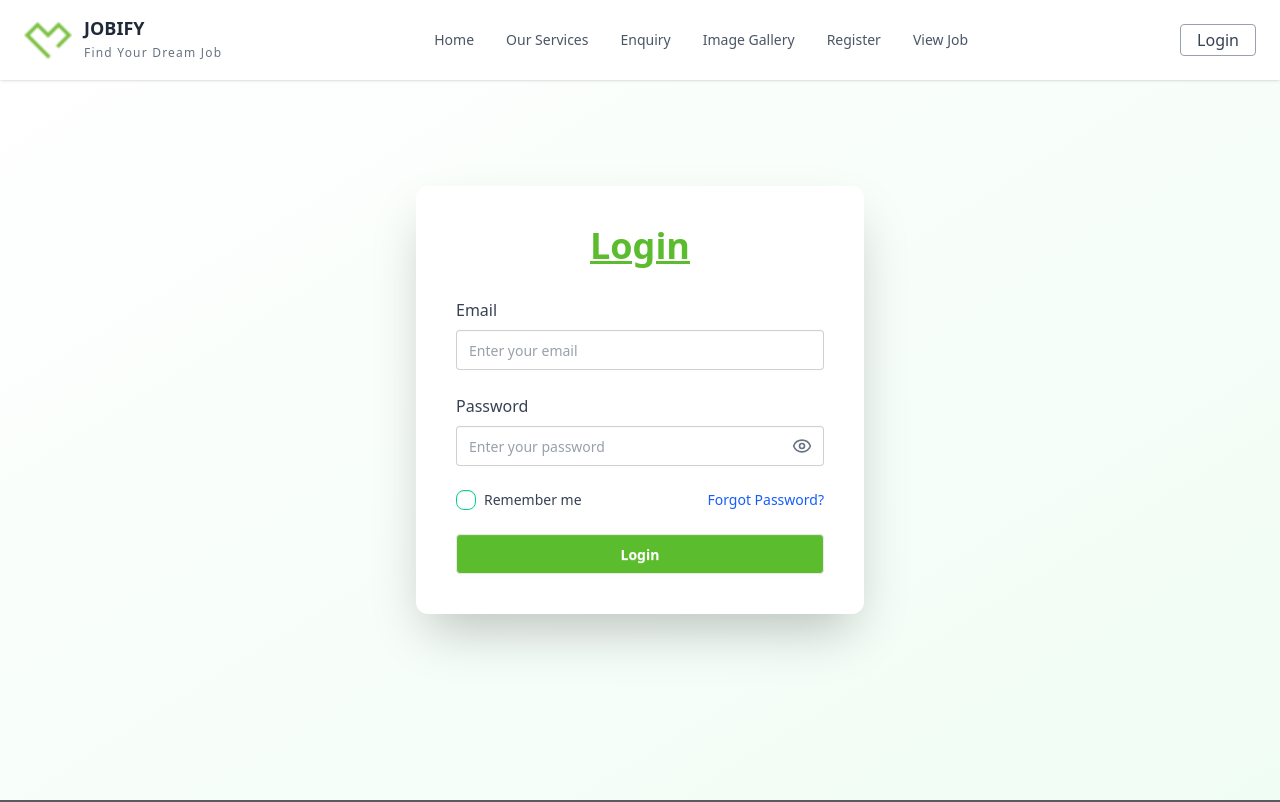
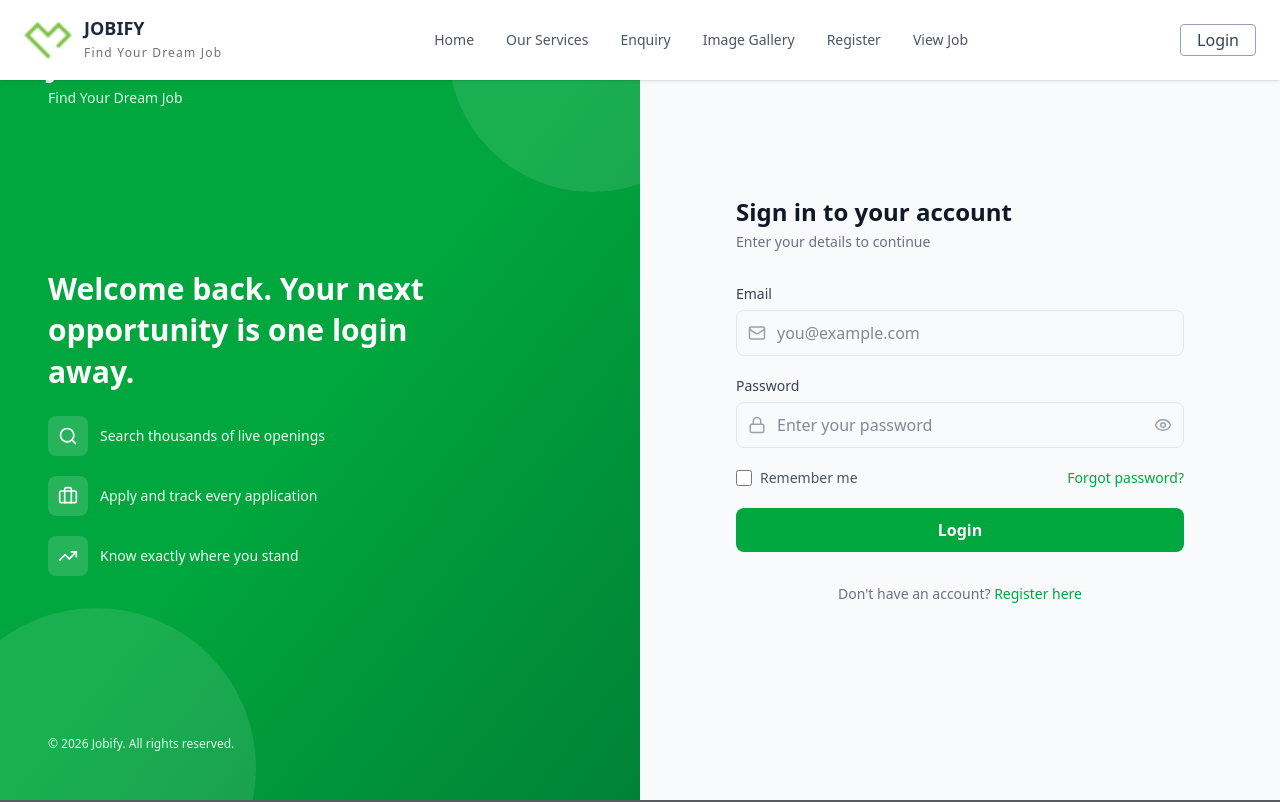
Before and after one commit to iamdipanshugupta/JobProject, a React (Vite) app in the folder FrontEnd/: page /login in a window 1280 px wide. Shown: the top 802 px of the page. Built offline with nearby package versions, Linux system fonts and the light colour scheme; no server answers.

Commit message:
feat: Implement job search functionality with filter options for location, company, qualification, and job type

```diff
--- a/FrontEnd/src/Admin/JobManagement.jsx
+++ b/FrontEnd/src/Admin/JobManagement.jsx
@@ -11,6 +11,7 @@ const JobsManagement = () => {
     title: "",
     company: "",
     location: "",
+    salary: "",
     qualification: "",
     experience: "",
     jobType: "",
@@ -57,7 +58,7 @@ const JobsManagement = () => {
         editingJobId ? prev.map((j) => (j._id === data._id ? data : j)) : [...prev, data]
       );
 
-      setJob({ title: "", company: "", location: "", qualification: "", experience: "", jobType: "", description: "" });
+      setJob({ title: "", company: "", location: "", salary: "", qualification: "", experience: "", jobType: "", description: "" });
       setEditingJobId(null);
     } catch (err) {
       console.error("Error saving job:", err);
@@ -94,6 +95,7 @@ const JobsManagement = () => {
         <input name="title" placeholder="Job Title" className="border p-2 w-full" onChange={handleChange} value={job.title} />
         <input name="company" placeholder="Company" className="border p-2 w-full" onChange={handleChange} value={job.company} />
         <input name="location" placeholder="Location" className="border p-2 w-full" onChange={handleChange} value={job.location} />
+        <input name="salary" placeholder="Salary (e.g. ₹5-8 LPA)" className="border p-2 w-full" onChange={handleChange} value={job.salary} />
         <input name="qualification" placeholder="Qualification" className="border p-2 w-full" onChange={handleChange} value={job.qualification} />
         <input name="experience" placeholder="Experience" className="border p-2 w-full" onChange={handleChange} value={job.experience} />
         <select name="jobType" className="border p-2 w-full" onChange={handleChange} value={job.jobType}>
@@ -114,6 +116,7 @@ const JobsManagement = () => {
             <th className="border p-2">Title</th>
             <th className="border p-2">Company</th>
             <th className="border p-2">Location</th>
+            <th className="border p-2">Salary</th>
             <th className="border p-2">Qualification</th>
             <th className="border p-2">Type</th>
             <th className="border p-2">Actions</th>
@@ -125,6 +128,7 @@ const JobsManagement = () => {
               <td className="border p-2">{j.title}</td>
               <td className="border p-2">{j.company}</td>
               <td className="border p-2">{j.location}</td>
+              <td className="border p-2">{j.salary || "Not disclosed"}</td>
               <td className="border p-2">{j.qualification}</td>
               <td className="border p-2 capitalize">{j.jobType}</td>
               <td className="border p-2 space-x-2">
--- a/FrontEnd/src/JobSeeker/ApplyJob.jsx
+++ b/FrontEnd/src/JobSeeker/ApplyJob.jsx
@@ -1,8 +1,10 @@
 import React, { useState, useEffect } from "react";
 import { useNavigate } from "react-router-dom";
 import toast, { Toaster } from "react-hot-toast";
+import { FaMapMarkerAlt, FaBuilding, FaMoneyBillWave, FaGraduationCap, FaBriefcase } from "react-icons/fa";
 import  API_BASE_URL  from "../config/api.js";
-import { getToken } from "../utils/auth.js";
+import { getToken, getUserId } from "../utils/auth.js";
+
 const ApplyJob = () => {
   const navigate = useNavigate();
 
@@ -12,36 +14,14 @@ const ApplyJob = () => {
   const [loading, setLoading] = useState(false);
   const [selectedResume, setSelectedResume] = useState(null);
 
-
-  // jobSeekerId state ensures it's available before submitting
-  const [jobSeekerId, setJobSeekerId] = useState(undefined);
+  const jobSeekerId = getUserId();
 
   useEffect(() => {
-    const storedUserId = localStorage.getItem("userId");
-    const storedUser = localStorage.getItem("user");
-
-    if (storedUserId) {
-      setJobSeekerId(storedUserId);
-    } else if (storedUser) {
-      try {
-        const parsed = JSON.parse(storedUser);
-        setJobSeekerId(parsed?.id || null);
-      } catch {
-        setJobSeekerId(null);
-      }
-    } else {
-      setJobSeekerId(null);
-    }
-  }, []);
-
-
-  useEffect(() => {
-    if (jobSeekerId === null) {
+    if (!jobSeekerId) {
       toast.error("Please login first to apply for a job!");
       navigate("/login");
     }
   }, [jobSeekerId, navigate]);
-
 
   useEffect(() => {
     const fetchJobs = async () => {
@@ -58,15 +38,10 @@ const ApplyJob = () => {
     fetchJobs();
   }, []);
 
+  const selectedJob = jobs.find((j) => j._id === jobId);
+
   const handleApply = async (e) => {
     e.preventDefault();
-
-  const jobSeekerId = localStorage.getItem("jobSeekerId");
-  if (!jobSeekerId) {
-    toast.error("User not found. Please login again.");
-    navigate("/login");
-    return;
-  }
 
     if (!jobId) {
       toast.error("Please select a job to apply for.");
@@ -78,7 +53,6 @@ const ApplyJob = () => {
     try {
       const formData = new FormData();
       formData.append("jobId", jobId);
-    formData.append("jobSeekerId", jobSeekerId);
       formData.append("coverLetter", coverLetter || "");
 
       if (selectedResume) {
@@ -92,11 +66,12 @@ const ApplyJob = () => {
       });
 
       const data = await res.json();
-    if (!res.ok) throw new Error(data.msg || "Failed to apply");
+      if (!res.ok) throw new Error(data.message || "Failed to apply");
 
-    toast.success(data.msg || "✅ Applied Successfully!");
+      toast.success(data.message || "✅ Applied Successfully!");
       setJobId("");
       setCoverLetter("");
+      setSelectedResume(null);
     } catch (err) {
       console.error("Error applying for job:", err);
       toast.error(err.message || "❌ Failed to apply for job");
@@ -106,12 +81,14 @@ const ApplyJob = () => {
   };
 
   return (
-    <div className="p-6 bg-white rounded shadow text-gray-900 max-w-md mx-auto">
+    <div className="p-6 bg-white rounded shadow text-gray-900 max-w-2xl mx-auto">
       <Toaster position="top-right" />
-      <h2 className="text-green-500 font-bold text-xl mb-4">Apply for a Job</h2>
+      <h2 className="text-green-600 font-bold text-xl mb-4">Apply for a Job</h2>
 
-     <form onSubmit={handleApply} className="space-y-3">
+      <form onSubmit={handleApply} className="space-y-4">
         {/* Job Dropdown */}
+        <div>
+          <label className="block text-sm font-medium text-gray-700 mb-1">Select Job</label>
           <select
             value={jobId}
             onChange={(e) => setJobId(e.target.value)}
@@ -120,12 +97,46 @@ const ApplyJob = () => {
             <option value="">-- Select a Job --</option>
             {jobs.map((job) => (
               <option key={job._id} value={job._id}>
-        {job.title}
+                {job.title} — {job.company} ({job.location})
               </option>
             ))}
           </select>
+        </div>
+
+        {/* Job details preview — shows once a job is picked, so you know exactly what you're applying to */}
+        {selectedJob && (
+          <div className="bg-green-50 border border-green-200 rounded-lg p-4">
+            <h3 className="font-bold text-gray-900 text-lg mb-2">{selectedJob.title}</h3>
+            <div className="grid grid-cols-1 sm:grid-cols-2 gap-2 text-sm text-gray-700">
+              <p className="flex items-center gap-2">
+                <FaBuilding className="text-green-600" /> {selectedJob.company}
+              </p>
+              <p className="flex items-center gap-2">
+                <FaMapMarkerAlt className="text-green-600" /> {selectedJob.location}
+              </p>
+              <p className="flex items-center gap-2">
+                <FaMoneyBillWave className="text-green-600" />
+                {selectedJob.salary || "Salary not disclosed"}
+              </p>
+              <p className="flex items-center gap-2">
+                <FaGraduationCap className="text-green-600" /> {selectedJob.qualification}
+              </p>
+              <p className="flex items-center gap-2 sm:col-span-2">
+                <FaBriefcase className="text-green-600" />
+                {selectedJob.experience} · <span className="capitalize">{selectedJob.jobType}</span>
+              </p>
+            </div>
+            {selectedJob.description && (
+              <p className="text-sm text-gray-600 mt-3 border-t border-green-200 pt-3">
+                {selectedJob.description}
+              </p>
+            )}
+          </div>
+        )}
 
         {/* Cover Letter */}
+        <div>
+          <label className="block text-sm font-medium text-gray-700 mb-1">Cover Letter (optional)</label>
           <textarea
             placeholder="Write a cover letter (optional)"
             className="border p-2 w-full rounded text-gray-900"
@@ -133,28 +144,30 @@ const ApplyJob = () => {
             value={coverLetter}
             onChange={(e) => setCoverLetter(e.target.value)}
           />
+        </div>
 
         {/* Resume File Input */}
+        <div>
+          <label className="block text-sm font-medium text-gray-700 mb-1">Resume</label>
           <input
             type="file"
+            accept=".pdf,.doc,.docx"
             onChange={(e) => setSelectedResume(e.target.files[0])}
             className="border p-2 w-full rounded text-gray-900"
           />
+        </div>
 
         {/* Submit Button */}
         <button
           type="submit"
-    className={`bg-green-500 text-white p-2 rounded w-full transition ${
-      loading || jobSeekerId === null
-        ? "opacity-70 cursor-not-allowed"
-        : "hover:bg-green-600"
+          className={`bg-green-600 text-white p-2.5 rounded w-full font-medium transition ${
+            loading ? "opacity-70 cursor-not-allowed" : "hover:bg-green-700"
           }`}
-    disabled={loading || jobSeekerId === null}
+          disabled={loading}
         >
           {loading ? "Applying..." : "Apply"}
         </button>
       </form>
-
     </div>
   );
 };
--- a/FrontEnd/src/JobSeeker/SearchJob.jsx
+++ b/FrontEnd/src/JobSeeker/SearchJob.jsx
@@ -102,6 +102,7 @@ const SearchJob = () => {
               <th className="border p-2">Title</th>
               <th className="border p-2">Company</th>
               <th className="border p-2">Location</th>
+              <th className="border p-2">Salary</th>
               <th className="border p-2">Qualification</th>
               <th className="border p-2">Type</th>
               <th className="border p-2">Action</th>
@@ -113,6 +114,7 @@ const SearchJob = () => {
                 <td className="border p-2">{job.title}</td>
                 <td className="border p-2">{job.company}</td>
                 <td className="border p-2">{job.location}</td>
+                <td className="border p-2">{job.salary || "Not disclosed"}</td>
                 <td className="border p-2">{job.qualification}</td>
                 <td className="border p-2 capitalize">{job.jobType}</td>
                 <td className="border p-2">
--- a/FrontEnd/src/pages/Login.jsx
+++ b/FrontEnd/src/pages/Login.jsx
@@ -1,8 +1,8 @@
 import { useState, useEffect } from "react";
 import axios from "axios";
-import { Eye, EyeOff } from "lucide-react";
+import { Eye, EyeOff, Mail, Lock, Briefcase, Search, TrendingUp } from "lucide-react";
 import toast, { Toaster } from "react-hot-toast";
-import { useNavigate } from "react-router-dom";
+import { useNavigate, Link } from "react-router-dom";
 import { saveAuthData, getToken, getRole } from "../utils/auth.js";
 import API_BASE_URL from "../config/api.js";
 
@@ -47,64 +47,131 @@ const Login = () => {
   };
 
   return (
-    <div className="bg-gradient-to-br from-white to-green-50 min-h-screen flex items-center justify-center px-4">
+    <div className="min-h-screen flex">
       <Toaster position="top-right" />
-      <div className="max-w-md w-full bg-white text-gray-700 p-10 rounded-xl shadow-2xl">
-        <h2 className="text-4xl font-bold text-center text-[#5bbc2e] mb-8 underline">Login</h2>
 
-        <form className="space-y-6" onSubmit={handleSubmit}>
+      {/* Left branded panel — hidden on mobile */}
+      <div className="hidden lg:flex lg:w-1/2 bg-gradient-to-br from-green-600 via-green-600 to-green-700 text-white p-12 flex-col justify-between relative overflow-hidden">
+        {/* Decorative background circles */}
+        <div className="absolute -top-24 -right-24 w-72 h-72 bg-white/10 rounded-full" />
+        <div className="absolute -bottom-32 -left-16 w-80 h-80 bg-white/10 rounded-full" />
+
+        <div className="relative z-10">
+          <h1 className="text-3xl font-bold tracking-tight">JOBIFY</h1>
+          <p className="text-green-100 text-sm mt-1">Find Your Dream Job</p>
+        </div>
+
+        <div className="relative z-10 max-w-sm">
+          <h2 className="text-3xl font-bold leading-snug mb-6">
+            Welcome back. Your next opportunity is one login away.
+          </h2>
+
+          <div className="space-y-5">
+            <div className="flex items-center gap-3">
+              <span className="bg-white/15 p-2.5 rounded-lg">
+                <Search size={20} />
+              </span>
+              <p className="text-sm text-green-50">Search thousands of live openings</p>
+            </div>
+            <div className="flex items-center gap-3">
+              <span className="bg-white/15 p-2.5 rounded-lg">
+                <Briefcase size={20} />
+              </span>
+              <p className="text-sm text-green-50">Apply and track every application</p>
+            </div>
+            <div className="flex items-center gap-3">
+              <span className="bg-white/15 p-2.5 rounded-lg">
+                <TrendingUp size={20} />
+              </span>
+              <p className="text-sm text-green-50">Know exactly where you stand</p>
+            </div>
+          </div>
+        </div>
+
+        <p className="relative z-10 text-xs text-green-100">© {new Date().getFullYear()} Jobify. All rights reserved.</p>
+      </div>
+
+      {/* Right side — login form */}
+      <div className="w-full lg:w-1/2 flex items-center justify-center bg-gray-50 px-6 py-12">
+        <div className="max-w-md w-full">
+          {/* Mobile-only brand header */}
+          <div className="lg:hidden text-center mb-8">
+            <h1 className="text-2xl font-bold text-green-600">JOBIFY</h1>
+            <p className="text-gray-500 text-sm">Find Your Dream Job</p>
+          </div>
+
+          <h2 className="text-2xl font-bold text-gray-900 mb-1">Sign in to your account</h2>
+          <p className="text-gray-500 text-sm mb-8">Enter your details to continue</p>
+
+          <form className="space-y-5" onSubmit={handleSubmit}>
             <div>
-            <label className="block mb-2 font-medium">Email</label>
+              <label className="block mb-1.5 text-sm font-medium text-gray-700">Email</label>
+              <div className="relative">
+                <Mail className="absolute left-3 top-1/2 -translate-y-1/2 text-gray-400" size={18} />
                 <input
                   type="email"
                   name="email"
                   value={data.email}
                   onChange={(e) => setData((prev) => ({ ...prev, email: e.target.value }))}
-              placeholder="Enter your email"
-              className="input input-bordered w-full bg-white hover:border-[#5bbc2e] focus:border-[#5bbc2e]"
+                  placeholder="you@example.com"
+                  className="w-full pl-10 pr-3 py-2.5 border border-gray-200 rounded-lg text-gray-900 focus:outline-none focus:ring-2 focus:ring-green-500 focus:border-transparent transition"
                   required
                 />
               </div>
+            </div>
 
             <div>
-            <label className="block mb-2 font-medium">Password</label>
+              <label className="block mb-1.5 text-sm font-medium text-gray-700">Password</label>
               <div className="relative">
+                <Lock className="absolute left-3 top-1/2 -translate-y-1/2 text-gray-400" size={18} />
                 <input
                   type={showPassword ? "text" : "password"}
                   name="password"
                   value={data.password}
                   onChange={(e) => setData((prev) => ({ ...prev, password: e.target.value }))}
                   placeholder="Enter your password"
-                className="input input-bordered w-full pr-10 bg-white hover:border-[#5bbc2e] focus:border-[#5bbc2e]"
+                  className="w-full pl-10 pr-10 py-2.5 border border-gray-200 rounded-lg text-gray-900 focus:outline-none focus:ring-2 focus:ring-green-500 focus:border-transparent transition"
                   required
                 />
-              <span
-                className="absolute right-3 top-1/2 transform -translate-y-1/2 cursor-pointer text-gray-500"
+                <button
+                  type="button"
+                  className="absolute right-3 top-1/2 -translate-y-1/2 text-gray-400 hover:text-gray-600"
                   onClick={() => setShowPassword(!showPassword)}
+                  tabIndex={-1}
                 >
-                {showPassword ? <EyeOff size={20} /> : <Eye size={20} />}
-              </span>
+                  {showPassword ? <EyeOff size={18} /> : <Eye size={18} />}
+                </button>
               </div>
             </div>
 
             <div className="flex items-center justify-between">
-            <label className="flex items-center space-x-2 text-sm">
-              <input type="checkbox" className="checkbox checkbox-sm checkbox-success" />
-              <span>Remember me</span>
+              <label className="flex items-center gap-2 text-sm text-gray-600 cursor-pointer">
+                <input type="checkbox" className="accent-green-600 w-4 h-4" />
+                Remember me
               </label>
-            <a href="/forgot-password" className="text-sm text-blue-600 hover:underline">
-              Forgot Password?
-            </a>
+              <Link to="/forgot-password" className="text-sm text-green-600 font-medium hover:underline">
+                Forgot password?
+              </Link>
             </div>
 
             <button
               type="submit"
               disabled={loading}
-            className={`btn w-full text-white ${loading ? "bg-gray-400 cursor-not-allowed" : "bg-[#5bbc2e] hover:bg-[#4db62c]"}`}
+              className={`w-full py-2.5 rounded-lg text-white font-semibold transition ${
+                loading ? "bg-gray-400 cursor-not-allowed" : "bg-green-600 hover:bg-green-700"
+              }`}
             >
-            {loading ? "Logging in..." : "Login"}
+              {loading ? "Logging in…" : "Login"}
             </button>
           </form>
+
+          <p className="text-center text-sm text-gray-500 mt-8">
+            Don't have an account?{" "}
+            <Link to="/register" className="text-green-600 font-medium hover:underline">
+              Register here
+            </Link>
+          </p>
+        </div>
       </div>
     </div>
   );
```
Lines whose indentation alone changed are shown as unchanged.
